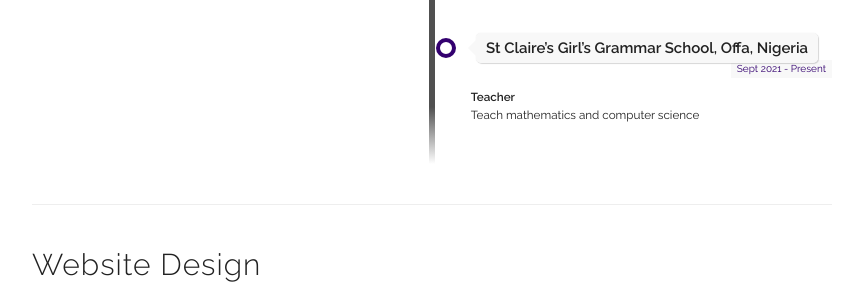
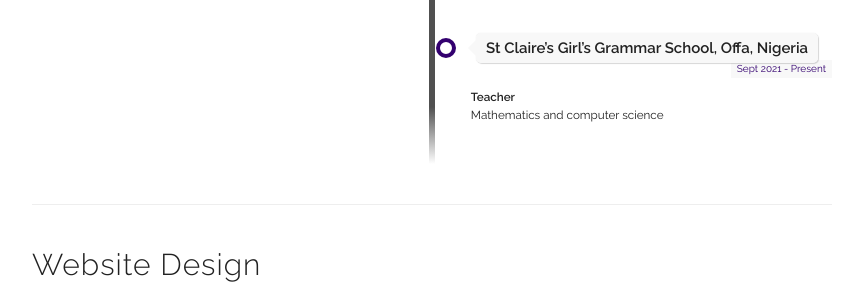
Before and after one commit to Tundeh/Tundeh.github.io, a Jekyll site: the page built from index.html, in a window 1280 px wide. Shown: the part 1811-2111 px from the top of the page, without its empty margins (208-1065 px from the left). Built offline with Jekyll 4.4.1, drawn with Linux system fonts in a browser that asks for light colours; some web fonts are replaced.

Commit message:
refractor experience

```diff
--- a/_data/experience.yaml
+++ b/_data/experience.yaml
@@ -106,5 +106,5 @@
 - place: "St Claire’s Girl’s Grammar School, Offa, Nigeria"
   time: "Sept 2021 - Present"
   title: "Teacher"
-  subtitle: "Teach mathematics and computer science"
+  subtitle: "Mathematics and computer science"
   category: "volunteering"
```
